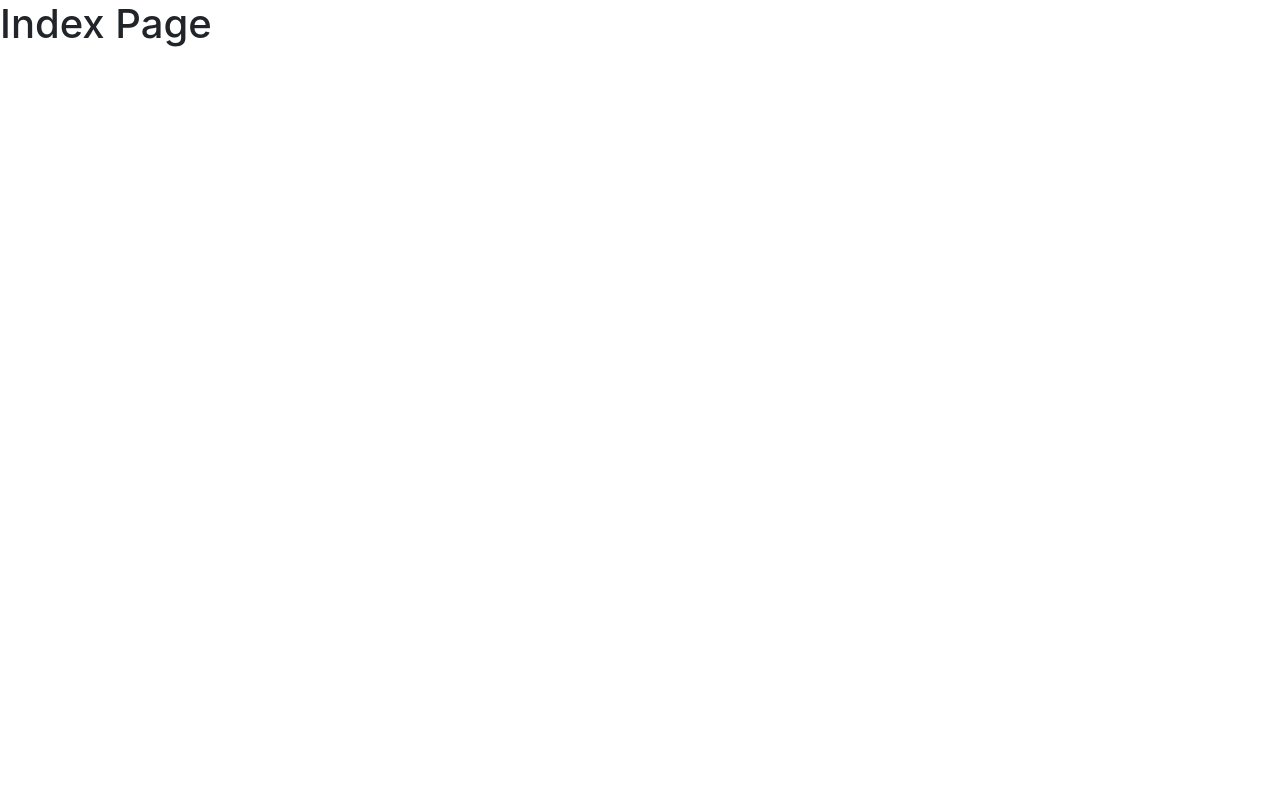
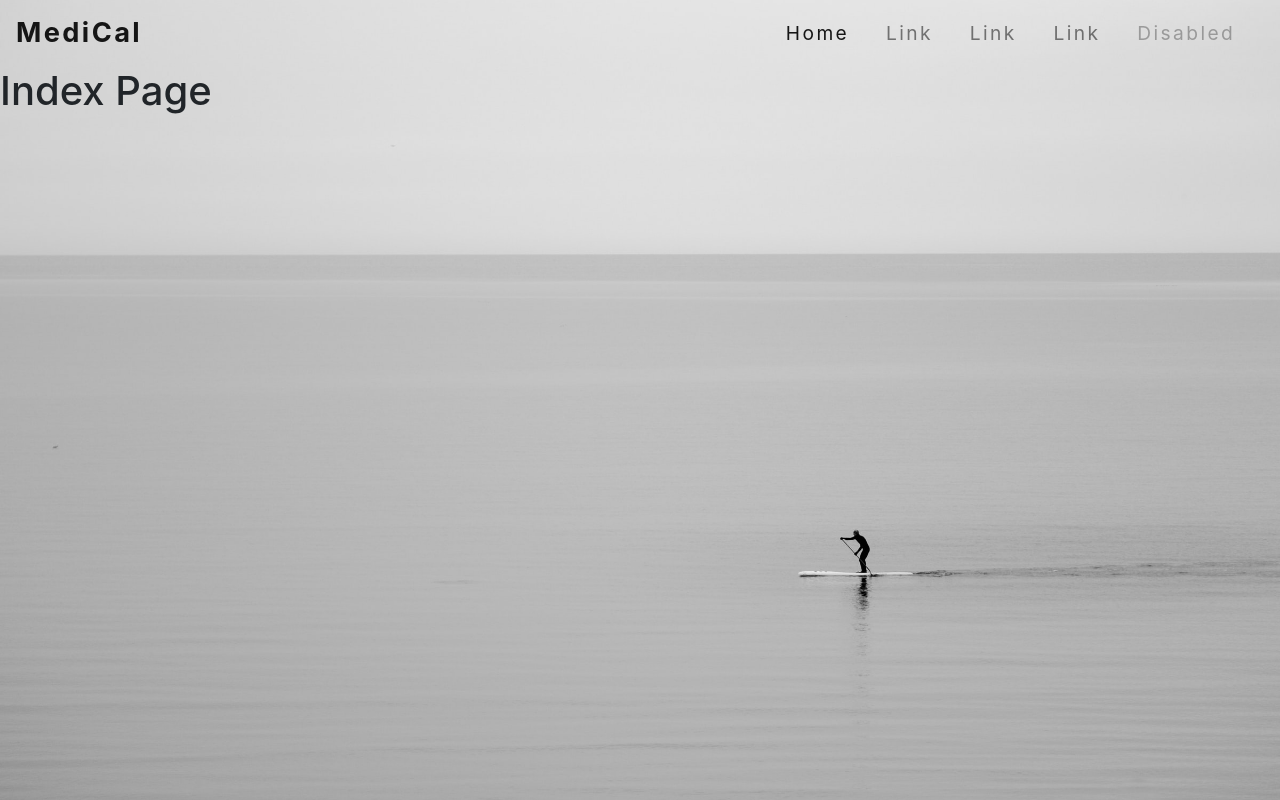
Before and after one commit to YoungHaYoo12/MediCal, a Flask app: page / in a window 1280 px wide. Before the commit the page is almost empty. Run offline with Flask 2, Linux system fonts and the light colour scheme; some libraries are stand-ins or nearby versions.

Commit message:
Stylize and add content to base.html.
- Add and stylize navbar
- Add and stylize background image

```diff
--- a/app/static/css/main.css
+++ b/app/static/css/main.css
@@ -1,6 +1,26 @@
 body {
+  background-image: url('/static/images/background.jpg');
+  background-size:cover;
+  background-position:center;
   height:100vh;
 }
+
+/* ------- base.html -------*/
+.navbar {
+  font-size:1.2rem;
+  letter-spacing:.15rem;
+}
+
+.navbar .navbar-brand {
+  font-size:1.7rem !important;
+  font-weight:700;
+}
+
+.navbar-nav li {
+  padding-right: 1.3rem;
+}
+
+
 
 /* ------- month.html -------*/
 .month {
--- a/app/templates/base.html
+++ b/app/templates/base.html
@@ -14,6 +14,32 @@
     </title>
   </head>
   <body>
+<nav class="navbar navbar-expand-md navbar-light">
+  <a class="navbar-brand" href="#">MediCal</a>
+  <button class="navbar-toggler" type="button" data-toggle="collapse" data-target="#navbarSupportedContent" aria-controls="navbarSupportedContent" aria-expanded="false" aria-label="Toggle navigation">
+    <span class="navbar-toggler-icon"></span>
+  </button>
+
+  <div class="collapse navbar-collapse" id="navbarSupportedContent">
+    <ul class="navbar-nav ml-auto">
+      <li class="nav-item active">
+        <a class="nav-link" href="#">Home <span class="sr-only">(current)</span></a>
+      </li>
+      <li class="nav-item">
+        <a class="nav-link" href="#">Link</a>
+      </li>
+      <li class="nav-item">
+        <a class="nav-link" href="#">Link</a>
+      </li>
+      <li class="nav-item">
+        <a class="nav-link" href="#">Link</a>
+      </li>
+      <li class="nav-item">
+        <a class="nav-link disabled" href="#" tabindex="-1" aria-disabled="true">Disabled</a>
+      </li>
+    </ul>
+  </div>
+</nav>
     {% block content %}
     {% endblock %}
     <!-- Optional JavaScript -->
```
